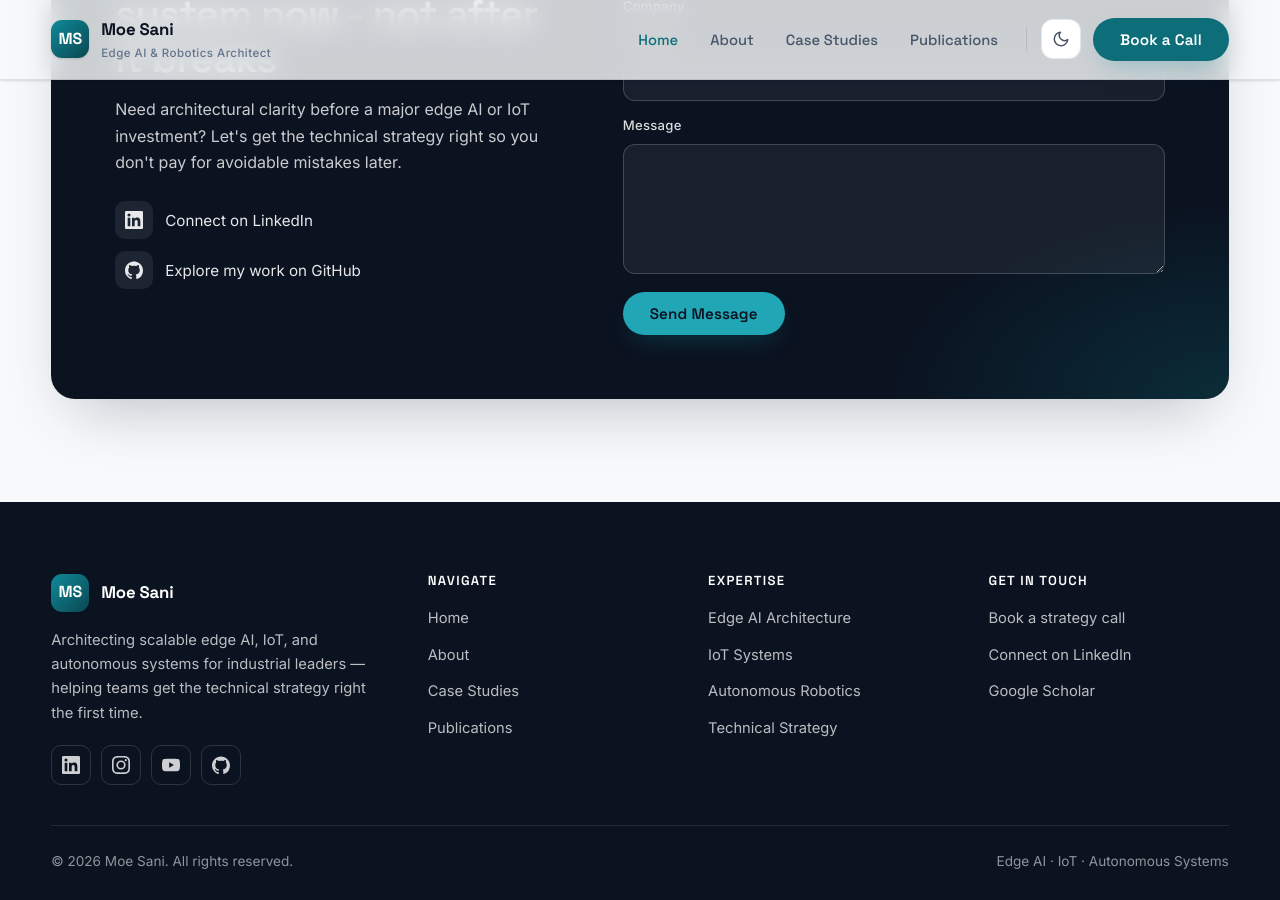
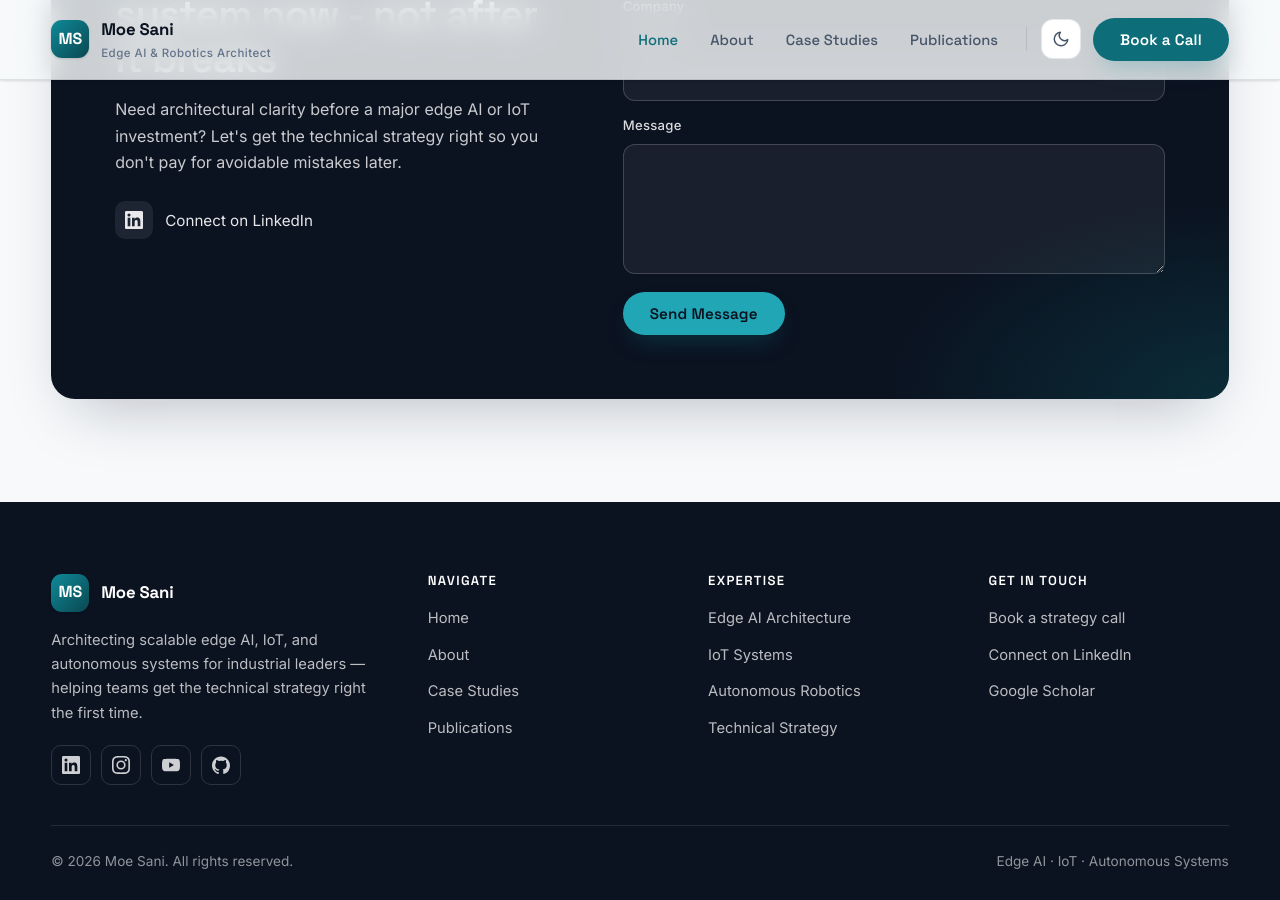
Before and after one commit to moe-sani/moe-sani.github.io, a Jekyll site: the page built from index.html, in a window 1280 px wide and 900 px high, scrolled down 5577 px. Built offline with Jekyll 4.4.1, drawn with Linux system fonts in a browser that asks for light colours; some of the changed lines change nothing that is shown.

Commit message:
minor updates

```diff
--- a/index.html
+++ b/index.html
@@ -1,6 +1,6 @@
 ---
 layout: default
-title: Moe Sani - Edge AI & Industrial Systems Architect
+title: Moe Sani - Adviser on Edge AI & IoT systems
 description: Moe Sani architects scalable edge AI, IoT, and autonomous systems for industrial leaders - helping teams choose the right technical strategy the first time.
 ---
 
@@ -190,10 +190,10 @@
             <span class="ico">{% include social-icon.html icon="linkedin" %}</span>
             Connect on LinkedIn
           </a>
-          <a href="https://github.com/moe-sani" target="_blank" rel="noopener">
+          <!-- <a href="https://github.com/moe-sani" target="_blank" rel="noopener">
             <span class="ico">{% include social-icon.html icon="github" %}</span>
             Explore my work on GitHub
-          </a>
+          </a> -->
         </div>
       </div>
       <form class="contact-form" action="https://formspree.io/f/mvzynnod" method="POST">
```
